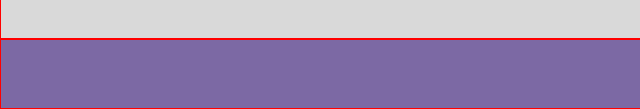
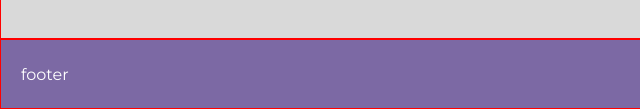
Before and after one commit to eleonoracappellesso/htmlcss-responsive-layout, a plain HTML site: page index.html in a window 1280 px wide. Shown: the part 1010-1119 px from the top of the page, 0-640 px from the left. Drawn offline with Linux system fonts and the light colour scheme.

Commit message:
added classes to footer

```diff
--- a/index.html
+++ b/index.html
@@ -88,8 +88,8 @@
 
     </main>
     <!-- footer -->
-    <footer class="bg-primary debug">
-
+    <footer class="bg-primary text-white d-flex j-center a-center j-space-between debug">
+        footer
     </footer>
 
 </body>
```
